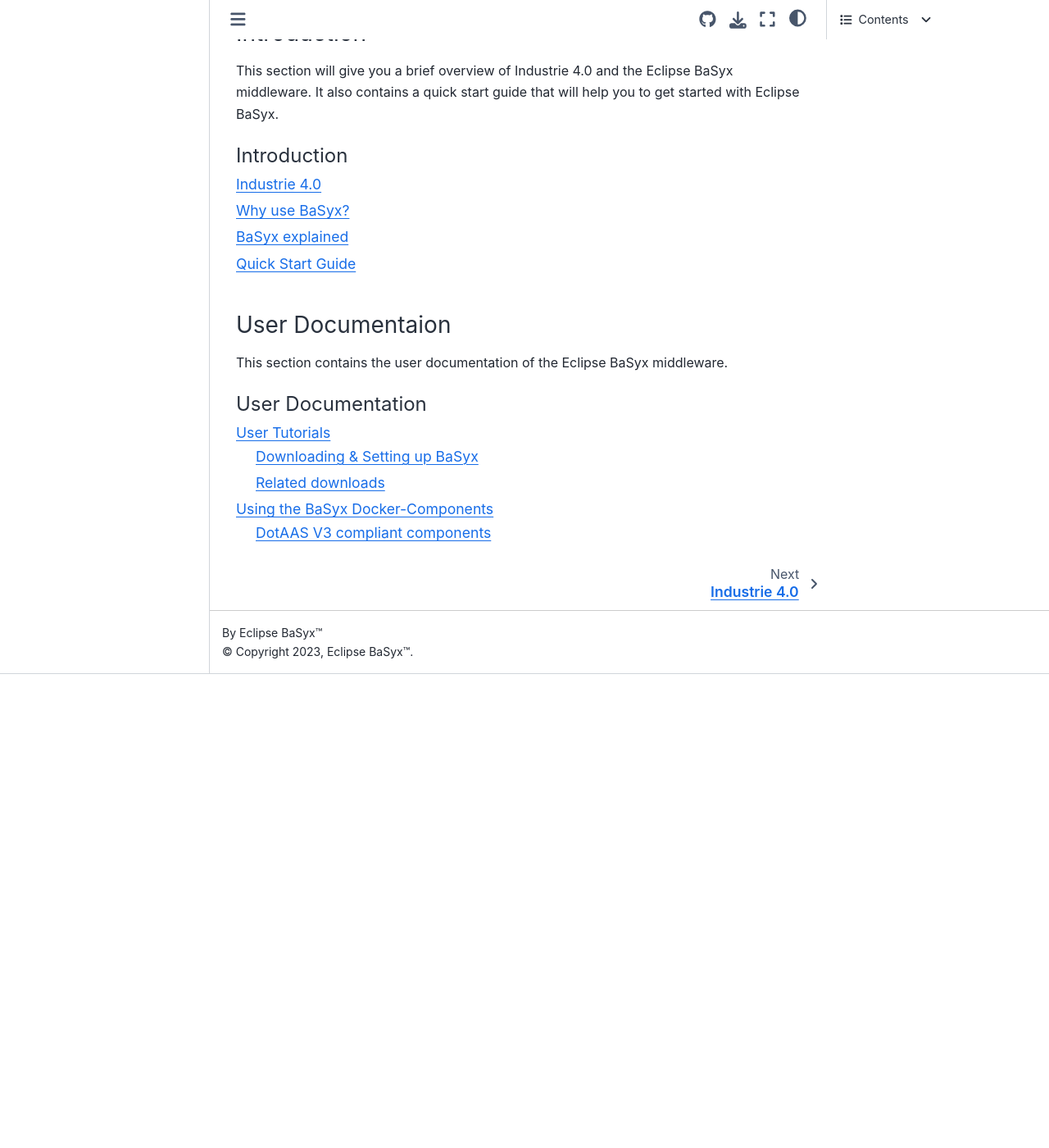
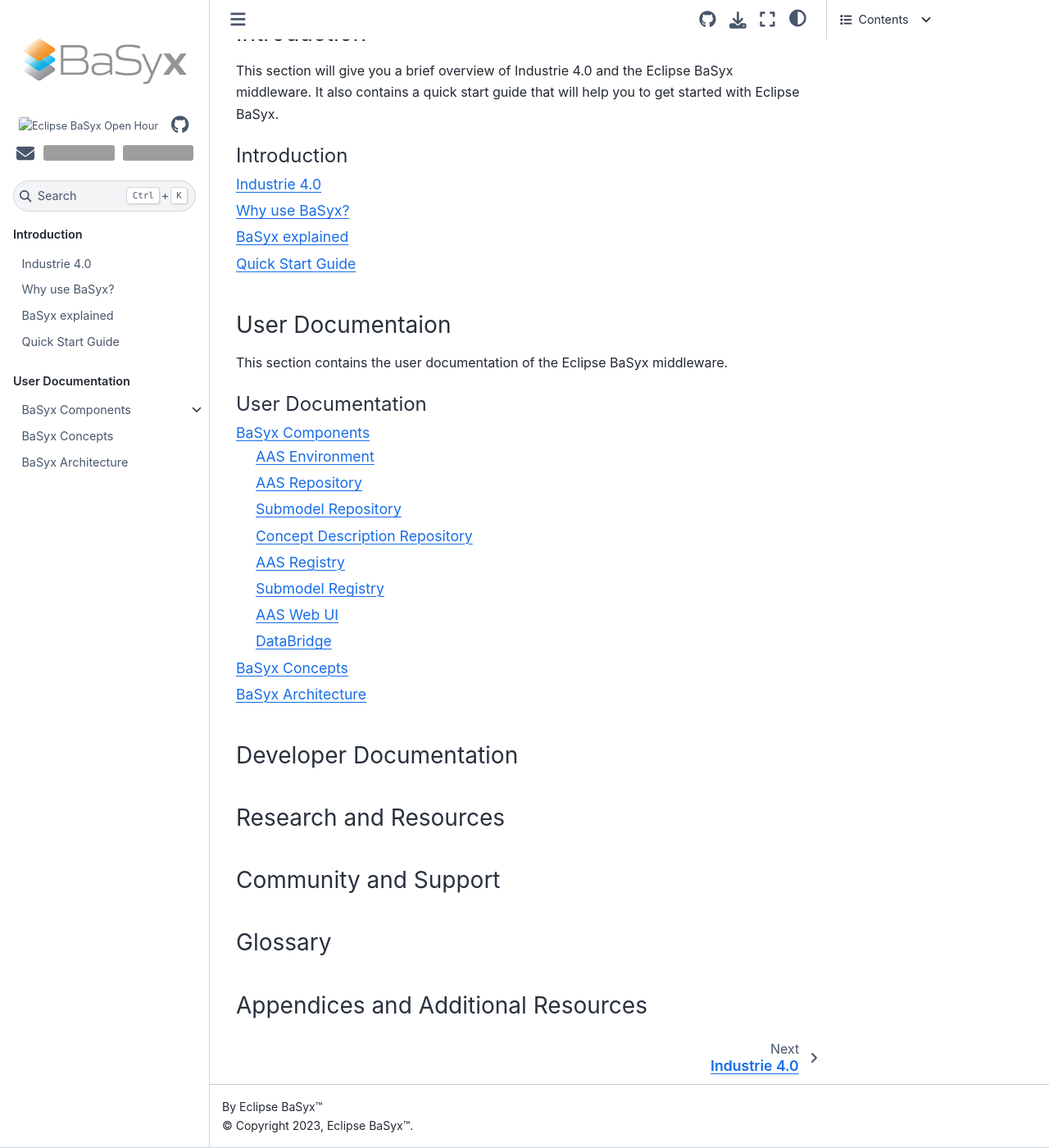
Before and after one commit to aaronzi/basyx-wiki, a Sphinx documentation site: the page built from docs/source/index.md, in a window 1280 px wide and 1400 px high, scrolled down 1129 px. Shown: the whole window at 82% size. Built offline with Sphinx 7.4.7 and the Sphinx Book theme 1.1.4, drawn with Linux system fonts in a browser that asks for light colours; before the commit the page ends 1951 px from its top, so only the background shows below that; some of the changed text lies outside the part shown; grey boxes are pictures that could not be loaded.

Commit message:
Added wider content structure

````diff
--- a/docs/source/content/documentation/user_tutorials/downloads.md
+++ /dev/null
@@ -1 +0,0 @@
-# Related downloads
--- a/docs/source/content/documentation/user_tutorials/setup.md
+++ /dev/null
@@ -1 +0,0 @@
-# Downloading & Setting up BaSyx
--- a/docs/source/content/documentation/using_basyx/index.md
+++ /dev/null
@@ -1,7 +0,0 @@
-# Using the BaSyx Docker-Components
-
-This section explains how to use the BaSyx Docker-Components.
-
-```{toctree}
-v3_components
-```
--- a/docs/source/content/documentation/using_basyx/v3_components.md
+++ /dev/null
@@ -1 +0,0 @@
-# DotAAS V3 compliant components
--- /dev/null
+++ b/docs/source/content/user_documentation/architecture/index.md
@@ -0,0 +1 @@
+# BaSyx Architecture
--- /dev/null
+++ b/docs/source/content/user_documentation/basyx_components/aas_environment.md
@@ -0,0 +1 @@
+# AAS Environment
--- /dev/null
+++ b/docs/source/content/user_documentation/basyx_components/aas_registry.md
@@ -0,0 +1 @@
+# AAS Registry
--- /dev/null
+++ b/docs/source/content/user_documentation/basyx_components/aas_repository.md
@@ -0,0 +1 @@
+# AAS Repository
--- /dev/null
+++ b/docs/source/content/user_documentation/basyx_components/cd_repository.md
@@ -0,0 +1 @@
+# Concept Description Repository
--- /dev/null
+++ b/docs/source/content/user_documentation/basyx_components/databridge.md
@@ -0,0 +1 @@
+# DataBridge
--- /dev/null
+++ b/docs/source/content/user_documentation/basyx_components/index.md
@@ -0,0 +1,14 @@
+# BaSyx Components
+
+This section describes how to use the BaSyx Docker-Components.
+
+```{toctree}
+aas_environment
+aas_repository
+submodel_repository
+cd_repository
+aas_registry
+submodel_registry
+web_ui
+databridge
+```
--- /dev/null
+++ b/docs/source/content/user_documentation/basyx_components/submodel_registry.md
@@ -0,0 +1 @@
+# Submodel Registry
--- /dev/null
+++ b/docs/source/content/user_documentation/basyx_components/submodel_repository.md
@@ -0,0 +1 @@
+# Submodel Repository
--- /dev/null
+++ b/docs/source/content/user_documentation/basyx_components/web_ui.md
@@ -0,0 +1 @@
+# AAS Web UI
--- /dev/null
+++ b/docs/source/content/user_documentation/concepts/index.md
@@ -0,0 +1 @@
+# BaSyx Concepts
--- a/docs/source/index.md
+++ b/docs/source/index.md
@@ -67,6 +67,17 @@
 :caption: User Documentation
 :maxdepth: 2
 
-content/documentation/user_tutorials/index
-content/documentation/using_basyx/index
+content/user_documentation/basyx_components/index
+content/user_documentation/concepts/index
+content/user_documentation/architecture/index
 ```
+
+### Developer Documentation
+
+### Research and Resources
+
+### Community and Support
+
+### Glossary
+
+### Appendices and Additional Resources
````
Also changed, not shown: docs/source/content/documentation/user_tutorials/index.md (deleted, +0 -8 lines).
